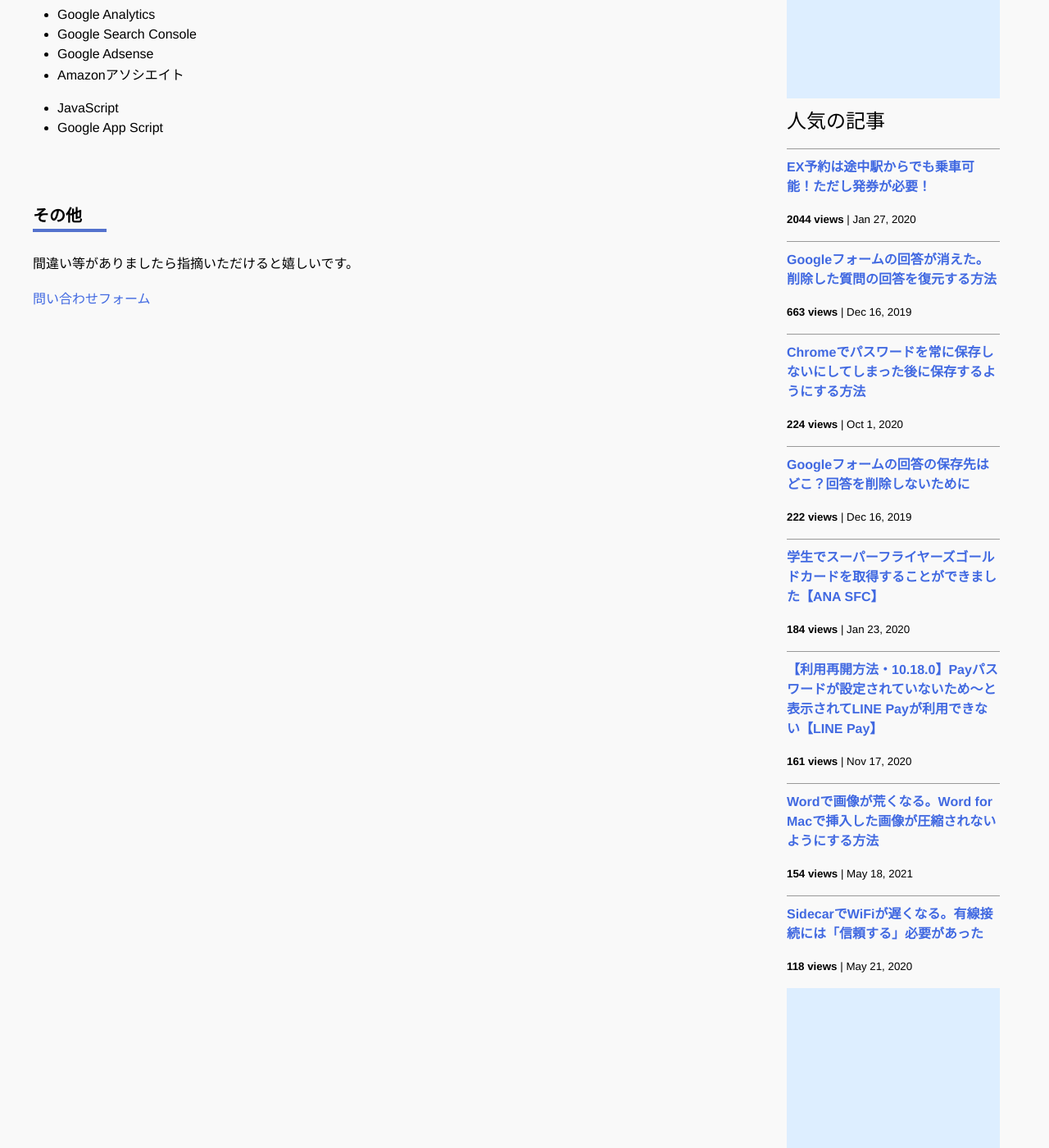
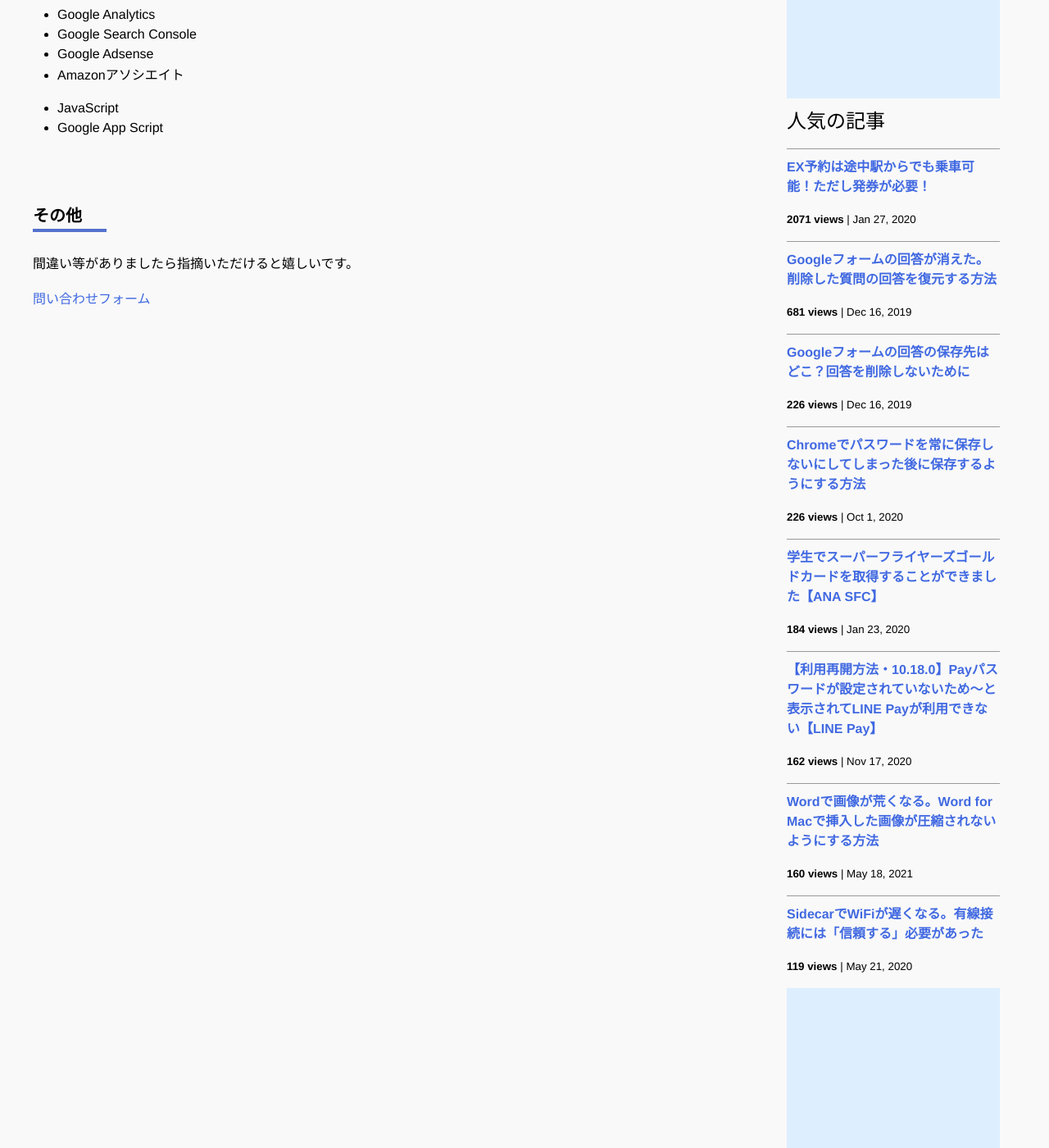
Before and after one commit to iwanaminami/shoyaiwaname, a Jekyll site: the page built from about.markdown, in a window 1280 px wide and 1400 px high, scrolled down 693 px. Shown: the whole window at 82% size. Built offline with Jekyll 4.4.1, drawn with Linux system fonts in a browser that asks for light colours; nearby versions of some CDN libraries; comment, search, counter and statistics services are not loaded.

Commit message:
a new commit message

```diff
--- a/_data/popularposts.yml
+++ b/_data/popularposts.yml
@@ -1,17 +1,17 @@
 side:
-  - view: 2044
+  - view: 2071
     url: /2020/01/27/ex-rideontheway.html
-  - view: 663
+  - view: 681
     url: /2019/12/16/restore-googleform.html
-  - view: 224
+  - view: 226
+    url: /2019/12/16/googleform-answers.html
+  - view: 226
     url: /2020/10/01/googlepassword.html
-  - view: 222
-    url: /2019/12/16/googleform-answers.html
   - view: 184
     url: /2020/01/23/sfcgold.html
-  - view: 161
+  - view: 162
     url: /2020/11/17/linepay.html
-  - view: 154
+  - view: 160
     url: /2021/05/18/image-compression-word.html
-  - view: 118
+  - view: 119
     url: /2020/05/21/sidecar-via-cable.html
```
